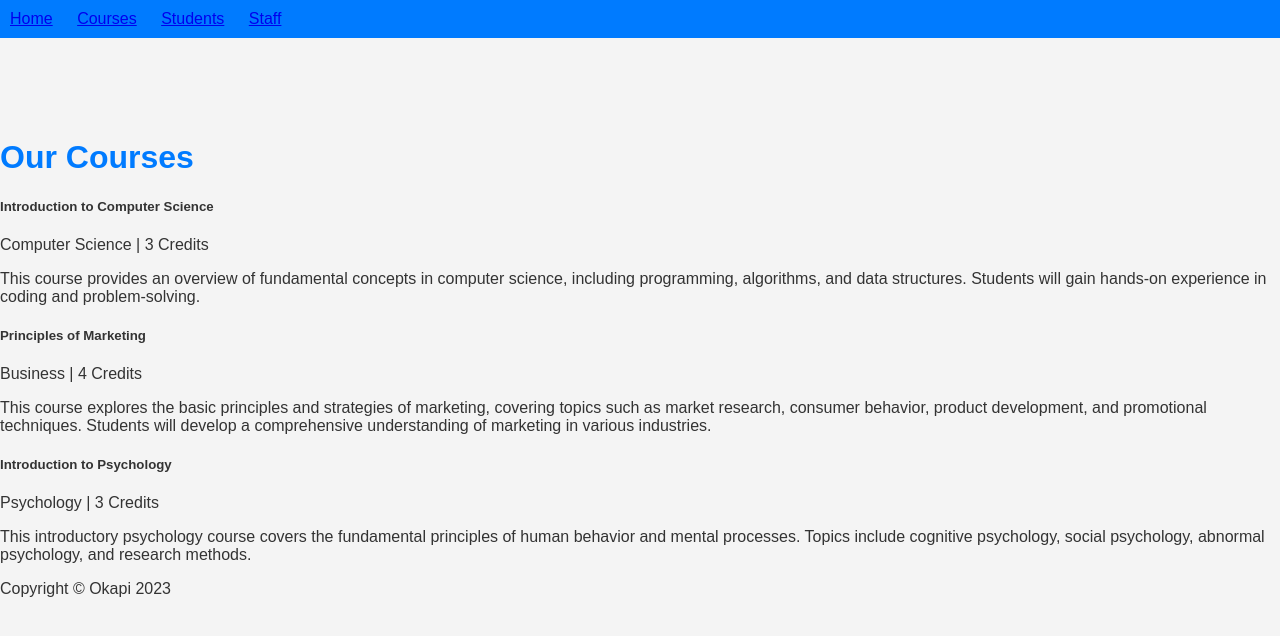
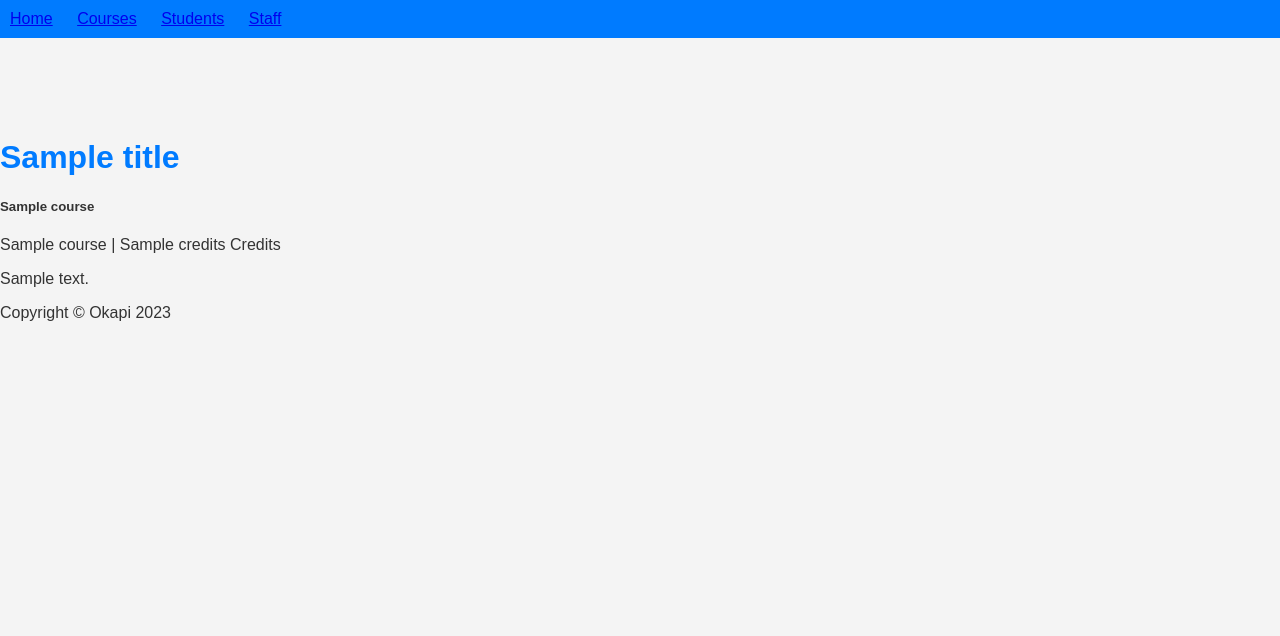
Before and after one commit to easterdaymn/SDEV_255_Final_Project_Okapi, a Node server app: template views/courses.ejs in a window 1280 px wide. Shown: the top 636 px of the page. Run offline with Node 20, Linux system fonts and the light colour scheme; the template is opened without the code that fills it: most values are stand-ins (such as "Sample title", 1, 10 or a date in 2020); some libraries are stand-ins or nearby versions.

Commit message:
Update courses.ejs

```diff
--- a/views/courses.ejs
+++ b/views/courses.ejs
@@ -1,3 +1,4 @@
+<!DOCTYPE html>
 <html lang="en">
 <%- include('./partials/head.ejs') %>
 
@@ -7,34 +8,18 @@
 
   <div class="container main-container" style="padding-top: 80px;">
 
-        <h1 class="mb-4">Our Courses</h1>
+    <h1 class="mb-4"><%= title %></h1>
 
-        <!-- Course Card 1 -->
+    <!-- Display each course -->
+    <% courses.forEach(course => { %>
       <div class="custom-card bg-light mb-6">
         <div class="custom-card-body">
-                <h5 class="custom-card-title">Introduction to Computer Science</h5>
-                <p class="custom-card-text">Computer Science | 3 Credits</p>
-                <p class="custom-card-text">This course provides an overview of fundamental concepts in computer science, including programming, algorithms, and data structures. Students will gain hands-on experience in coding and problem-solving.</p>
+          <h5 class="custom-card-title"><%= course.courseName %></h5>
+          <p class="custom-card-text"><%= course.subjectArea %> | <%= course.credits %> Credits</p>
+          <p class="custom-card-text"><%= course.description %></p>
         </div>
       </div>
-
-        <!-- Course Card 2 -->
-        <div class="custom-card bg-light mb-6">
-            <div class="custom-card-body">
-                <h5 class="custom-card-title">Principles of Marketing</h5>
-                <p class="custom-card-text">Business | 4 Credits</p>
-                <p class="custom-card-text">This course explores the basic principles and strategies of marketing, covering topics such as market research, consumer behavior, product development, and promotional techniques. Students will develop a comprehensive understanding of marketing in various industries.</p>
-            </div>
-        </div>
-
-        <!-- Course Card 3 -->
-        <div class="custom-card bg-light mb-6">
-            <div class="custom-card-body">
-                <h5 class="custom-card-title">Introduction to Psychology</h5>
-                <p class="custom-card-text">Psychology | 3 Credits</p>
-                <p class="custom-card-text">This introductory psychology course covers the fundamental principles of human behavior and mental processes. Topics include cognitive psychology, social psychology, abnormal psychology, and research methods.</p>
-            </div>
-        </div>
+    <% }); %>
 
   </div>
 
```
Lines whose indentation alone changed are shown as unchanged.
